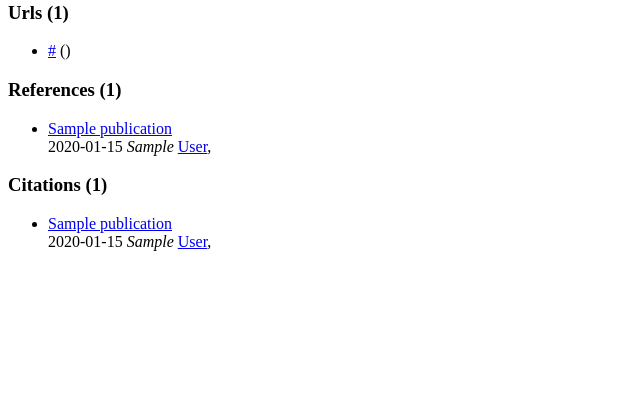
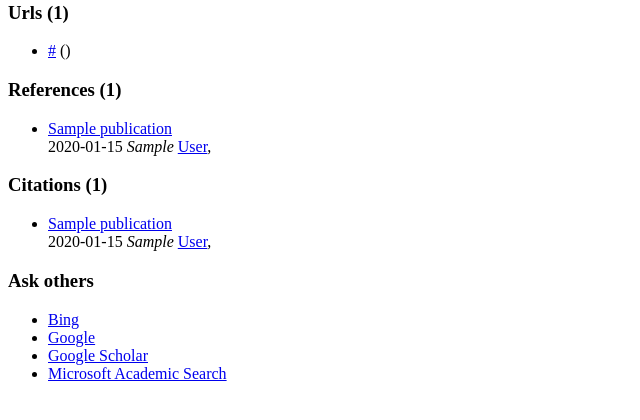
Before and after one commit to citationfinder/scholarly_citation_finder, a Django app: page /frontend/publications/1/ in a window 1280 px wide. Shown: the part 242-662 px from the top of the page, without its empty margins (0-640 px from the left). Run offline with Django 3.2, Linux system fonts and the light colour scheme; tables that the repository leaves empty hold one stand-in row (values such as "Sample post").

Commit message:
Add ask others section

```diff
--- a/src/frontend/templates/publications/details.html
+++ b/src/frontend/templates/publications/details.html
@@ -28,6 +28,14 @@
 		</ul>
 	{% endif %}
 
+	<h3>Ask others</h3>
+	<ul>
+		<li><a href="http://www.bing.com/search?q=filetype%3Apdf+{{ publication.title }}" target="_blank">Bing</a></li>
+		<li><a href="https://www.google.de/#q=filetype:pdf+{{ publication.title }}" target="_blank">Google</a></li>
+		<li><a href="https://scholar.google.de/scholar?q={{ publication.title }}" target="_blank">Google Scholar</a></li>
+		<li><a href="http://academic.research.microsoft.com/search?query={{ publication.title }}" target="_blank">Microsoft Academic Search</a></li>
+	</ul>
+
 {% else %}
 	<h2>Not found</h2>
 {% endif %}
```
